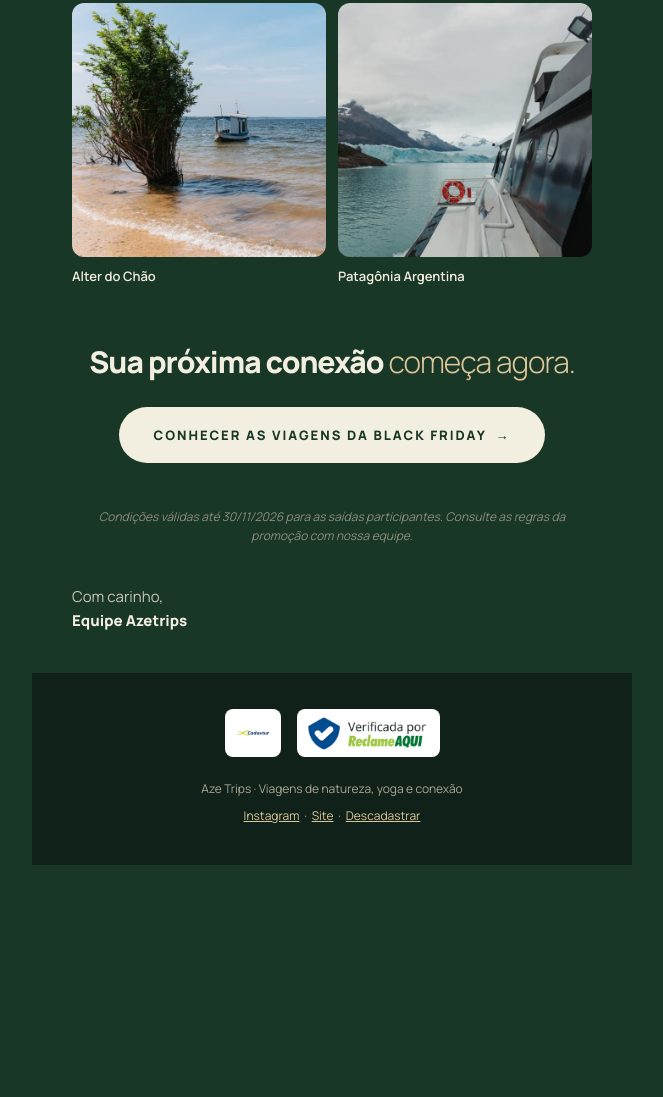
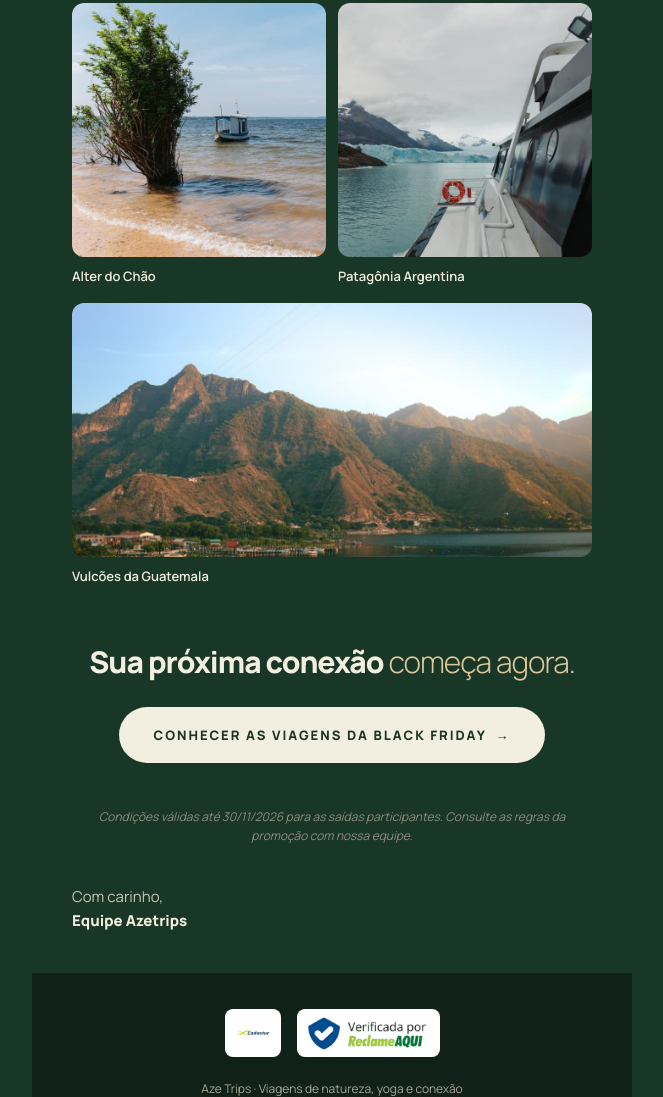
Before and after one commit to dev-agenciaw3m/aze-emails, a plain HTML site: page 01-black-friday-lancamento/index.html in a window 1280 px wide. Shown: the part 3398-4495 px from the top of the page, without its empty margins (308-971 px from the left). Before the commit the page ends 4263 px from the top, so only its background shows below. Drawn offline with Linux system fonts and the light colour scheme.

Commit message:
E-mail 1: Guatemala no Carnaval

```diff
--- a/01-black-friday-lancamento/index.html
+++ b/01-black-friday-lancamento/index.html
@@ -250,6 +250,12 @@
               <p class="f" style="margin:10px 0 0;font-size:13px;line-height:18px;font-weight:600;color:#f2eee0;">Patagônia Argentina</p>
             </td>
           </tr>
+          <tr>
+            <td colspan="2" valign="top" style="padding:6px 6px 12px;">
+              <a href="#" target="_blank"><img class="fluid" src="https://dev-agenciaw3m.github.io/aze-emails/img/fotos/guatemala-carnaval.jpg" width="520" alt="Vulcões da Guatemala" style="width:100%;height:auto;border-radius:12px;"></a>
+              <p class="f" style="margin:10px 0 0;font-size:13px;line-height:18px;font-weight:600;color:#f2eee0;">Vulcões da Guatemala</p>
+            </td>
+          </tr>
         </table>
       </td>
     </tr>
```
Also changed, not shown: 01-black-friday-lancamento/bloco-rd.html (+6 -0 lines), img/fotos/guatemala-carnaval.jpg (added).
